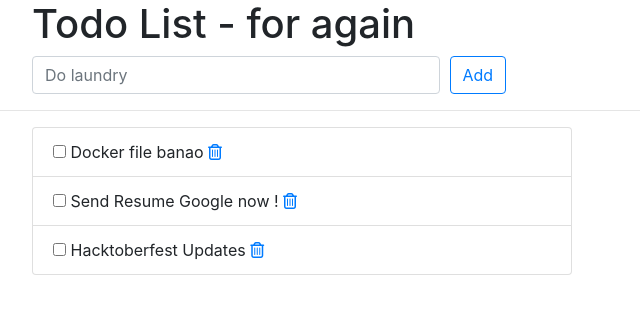
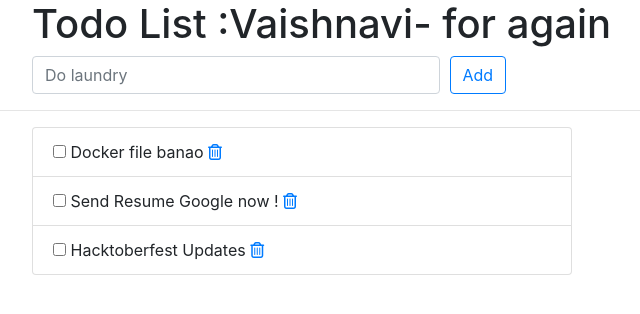
Before and after one commit to vaishnaviushetty/todo, a Django app: page /todos/ in a window 1280 px wide. Shown: the top 314 px of the page, without its empty margins (243-883 px from the left). Run offline with Django 3.2, Linux system fonts and the light colour scheme; data comes from the database, SQL or seed files in the repository; some libraries are stand-ins or nearby versions.

Commit message:
first commit

```diff
--- a/todos/templates/todos/index.html
+++ b/todos/templates/todos/index.html
@@ -1,7 +1,7 @@
 {% extends 'todos/base.html' %}
 
 {% block title %}
-<title>Todo list</title>
+<title>Todo list:Vaishnavi</title>
 {% endblock %}
 
 {% block content %}
@@ -12,7 +12,7 @@
     <div class="offset-md-2 col-lg-9">
       <div class="page-header">
         <h1>
-          Todo List - for again
+          Todo List :Vaishnavi- for again
         </h1>
       </div>
     </div>
```
